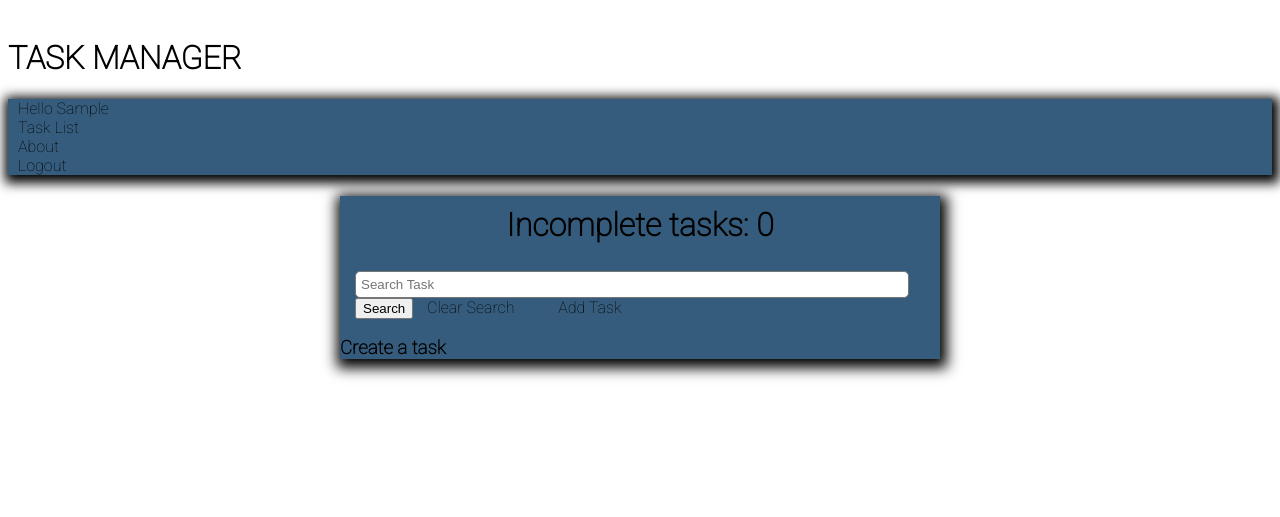
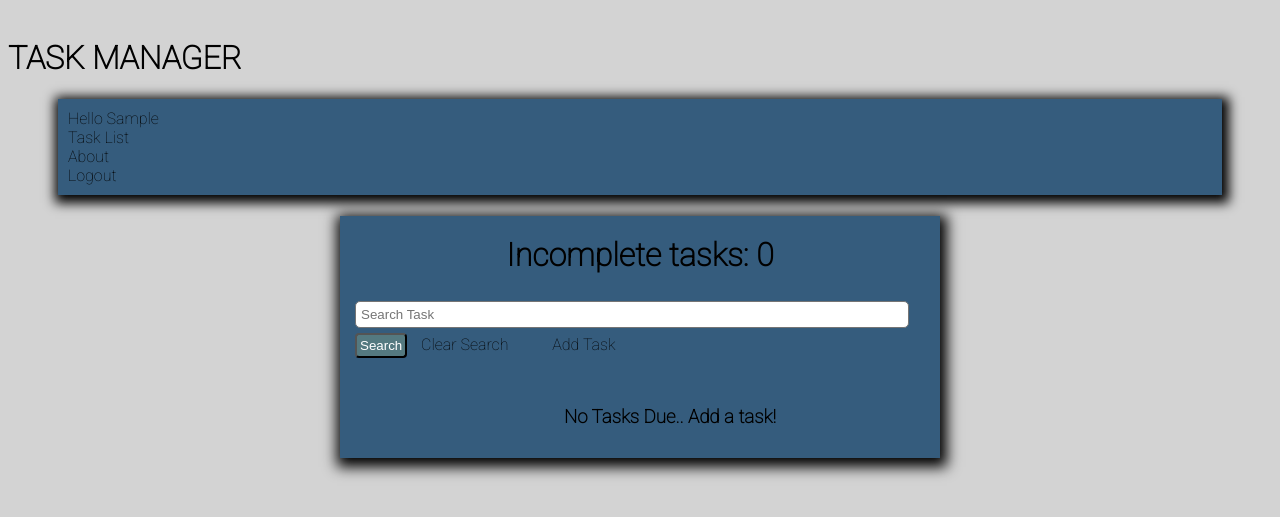
Before and after one commit to Gabrielcruz1/django_taskmanager, a Django app: page /tasks/ in a window 1280 px wide. Shown: the top 517 px of the page. Run offline with Django 4.2, Linux system fonts and the light colour scheme; the visitor is signed in with stand-in values (Sample User, id 1); data that the repository does not hold is empty; some libraries are stand-ins or nearby versions.

Commit message:
Done styling

```diff
--- a/main_app/static/styles/main.css
+++ b/main_app/static/styles/main.css
@@ -1,22 +1,26 @@
 /* GENERAL STYLING */
 body {
-    background: white;
+    background: lightgrey;
     font-family: 'Roboto', sans-serif;
     padding-top: 10px;
 }
+
 a {
     text-decoration: none;
     color: black
 }
+
 a:hover {
     text-decoration: underline;
 }
+
 .container {
-    background-color:  #355C7D ;
+    background-color: #355C7D;
     margin: auto;
     max-width: 600px;
     box-shadow: 2px 4px 13px 5px rgba(0, 0, 0, 8);
 }
+
 input[type=text],
 input[type=password],
 textarea {
@@ -25,99 +29,128 @@ textarea {
     border: 1px solid #757575;
     border-radius: 5px;
 }
+
 /* NAVIGATION BELOW */
 .navigationClass {
     background-color: #355C7D;
-    padding-left: 10px ;
+    padding: 10px;
+    margin: 0px 50px 0px 50px;
     display: grid;
     column-gap: normal;
     box-shadow: 2px 3px 11px 5px rgba(0, 0, 0, 5);
 }
-.navigationLinks {
-    display: flex;
-    justify-content: space-between;
-}
 /* LOGIN PAGE BELOW */
-.logInTitle{
+.logInTitle {
     text-align: center;
     padding: 10px 0px 10px 2px;
 }
- .logInForm{
+
+.logInForm {
     text-align: center;
     padding: 0px 22px 22px 22px;
     margin-left: 55px;
     margin-right: 55px;
 }
+
+.loginButton{
+    padding: 5px;
+    border-radius: 4px;
+    color: white;
+    background-color: #547980;
+}
+
 /* SIGN UP PAGE BELOW */
- .signUpTitle{
+.signUpTitle {
     text-align: center;
     padding: 10px 0px 10px 2px;
 }
- .signUpForm{
+
+.signUpForm {
     padding: 0px 22px 22px 22px;
     margin-left: 55px;
     margin-right: 55px;
 }
 
+/* TASK LIST PAGE BELOW */
+.taskListTitle {
+    text-align: center;
+    padding: 20px 10px 5px 10px;
+}
 
-
-
-
-
-
-
-
-/* TASK LIST PAGE BELOW */
-.taskListTitle{
-    text-align: center;
-    padding: 10px 10px 5px 10px;
-}
-.searchBarDiv{
+.searchBarDiv {
     margin: 15px;
 }
-.clearSearchLink{
+
+.searchButton {
+    padding: 3px;
+    margin-top: 5px;
+    border-radius: 4px;
+    color: white;
+    background-color: #547980;
+}
+
+.clearSearchLink {
     padding-left: 10px;
 }
-.addTaskLink{
-    padding-left: 40px ;
+
+.addTaskLink {
+    padding-left: 40px;
 }
-.tasksDiv{
+
+.tasksDiv {
     border-top: solid black 1px;
     padding-top: 20px;
     padding-bottom: 2px;
     padding-left: 0.5px;
 }
-.completedTask{
+
+.completedTask {
     display: flex;
     justify-content: space-between;
-    padding: 0px 40px 0px 20px;
-    margin: 10px;
+    padding: 0px 55px 0px 20px;
+    margin: 5px;
 }
-.inCompletedTask{
+
+.completedDeleteLink {
+    border: solid black 1px;
+    border-radius: 4px;
+    padding: 5px;
+}
+
+.inCompletedTask {
     display: flex;
     justify-content: space-between;
     padding: 0px 10px 0px 20px;
     margin: 10px;
 }
-.linkClass{
+
+.linkClass {
     border: solid black 1px;
     border-radius: 4px;
     padding: 5px;
+    margin: 5px;
 }
 
+.noTask {
+    text-align: center;
+    padding: 30px;
+    overflow: hidden;
+    white-space: nowrap;
+    animation: typing;
+    animation-duration: 1.5s;
+    animation-timing-function: steps(0, end);
+    animation-fill-mode: forwards;
+}
 
+@keyframes typing {
+    from {
+        width: 30%
+    }
 
-
-
-
-
-
-
-
-
-
-
-
+    to {
+        width: 100%
+    }
+}
 
 /* DETAIL PAGE BELOW */
 .taskDetailDiv {
@@ -126,65 +159,77 @@ textarea {
     margin-top: 100px;
     padding: 35px;
 }
-.detailTags{
-    border: solid black 2px;
-    border-radius: 3px;
+
+.detailTags {
+    border: solid black 1px;
+    border-radius: 4px;
     padding: 5px;
     margin: 5px;
 }
 
-
-
-
-
-
-
-
 /* TASK CREATE PAGE */
-.addTaskTitle{
+.addTaskTitle {
     text-align: center;
     padding-top: 30px;
 }
-.addTaskForm{
+
+.addTaskForm {
     text-align: center;
     padding: 0px 22px 22px 22px;
     margin-left: 55px;
     margin-right: 55px;
 }
-.submitButton{
+
+.submitButton {
+    border-radius: 4px;
+    color: white;
+    background-color: #547980;
     margin: 20px;
 }
+
 /* UPDATE PAGE BELOW */
-.updateTitle{
+.updateTitle {
     text-align: center;
     padding-top: 30px;
 }
-.updateForm{
+
+.updateForm {
     text-align: center;
     padding: 0px 22px 22px 22px;
     margin-left: 55px;
     margin-right: 55px;
 }
+
 /* DELETE PAGE BELOW */
-.deleteTaskTitle{
+.deleteTaskTitle {
     text-align: center;
     padding: 30px;
 }
-.deleteTaskOptions{
+
+.deleteTaskOptions {
     text-align: center;
     padding: 0px 80px 40px 80px;
 }
+.deleteButton{
+    border-radius: 4px;
+    color: white;
+    background-color: #547980;
+}
+
 /* ABOUT PAGE */
-.devName{
+.devName {
     padding-top: 20px;
     text-align: center;
 }
-.aboutPar, .contactMe{
-    font-weight:bolder;
+
+.aboutPar,
+.contactMe {
+    font-weight: bolder;
     padding: 28px;
 }
+
 /* HOME PAGE */
-.homePageClass{
+.homePageClass {
     text-align: center;
     padding: 30px;
 }
--- a/main_app/templates/base.html
+++ b/main_app/templates/base.html
@@ -21,13 +21,11 @@
     {% if user.is_authenticated %}
 
     <div class="navigationClass">
-            Hello {{user| title}}
-            <a href="/tasks/">Task List</a>
-            <a href="/about">About</a>
-            <a href="{% url 'logout' %}">Logout</a>
-        </div>
+        <span class="navGreet"> Hello {{user| title}}</span>
+        <a href="/tasks/">Task List</a>
+        <a href="/about">About</a>
+        <a href="{% url 'logout' %}">Logout</a>
     </div>
-
     {% else %}
     <a href="/about">About</a>
     <a href="{% url 'login' %}">Log In</a>
--- a/main_app/templates/home.html
+++ b/main_app/templates/home.html
@@ -1,4 +1,4 @@
 {% extends 'base.html' %}
 {% block content %}
-<h1 class="homePageClass"> Task Manager Home</h1>
+<h1 class="homePageClass">Task Manager Home</h1>
 {% endblock %}
--- a/main_app/templates/registration/login.html
+++ b/main_app/templates/registration/login.html
@@ -4,7 +4,7 @@
 <div class="logInForm">
 <form method="post" action="{% url 'login' %}">
     {% csrf_token %} {{ form.as_p }}
-    <input type="submit" class="btn" value="login" />
+    <input class="loginButton" type="submit" class="btn" value="login" />
     <input type="hidden" name="next" value="{{ next }}" />
 </form>
 </div>
--- a/main_app/templates/registration/signup.html
+++ b/main_app/templates/registration/signup.html
@@ -4,7 +4,7 @@
 <div class="signUpForm">
 <form method="post" action="{% url 'signup' %}">
     {% csrf_token %} {{ form.as_p }}
-    <input type="submit" value="Sign Up" />
+    <input  class="loginButton" type="submit" value="Sign Up" />
     <input type="hidden" name="next" value="{{ next }}"/>
 </form>
 </div>
--- a/main_app/templates/task_delete_confirmation.html
+++ b/main_app/templates/task_delete_confirmation.html
@@ -5,7 +5,7 @@
     {% csrf_token %}
     <div class="deleteTaskOptions" >
         <a class="" href="{% url 'task_list' %}">Cancel</a>
-        <input type="submit" value="Confirm" />
+        <input class="deleteButton" type="submit" value="Confirm" />
     </div>
 </form>
 {% endblock %}
--- a/main_app/templates/task_list.html
+++ b/main_app/templates/task_list.html
@@ -10,7 +10,7 @@
     <form method="get">
         {{ form|crispy }}
         <input type="text" name="name" title="title" placeholder="Search Task" />
-        <input type="submit" value="Search" />
+        <input class="searchButton" type="submit" value="Search" />
         <a class="clearSearchLink" href="{% url 'task_list' %}">Clear Search</a>
         <a class="addTaskLink" href="{% url 'task_create' %}">Add Task</a>
     </form>
@@ -27,13 +27,13 @@
 </form> -->
 
 <!-- TASK LIST -->
-<!-- <div class="taskListDiv"> -->
+
 {% for task in tasks reversed %}
 <div class="tasksDiv">
     {% if task.complete %}
     <div class="completedTask">
         <s> <a href="{% url 'task_detail' task.pk %}"> {{task.title.title}}</a></s>
-        <a href="{% url 'task_delete' task.pk %}"> Delete </a>
+        <a class="completedDeleteLink" href="{% url 'task_delete' task.pk %}"> Delete </a>
     </div>
     {% else %}
         <div class="inCompletedTask">
@@ -45,7 +45,7 @@
             {% endif %}
         </div>
         {% empty %}
-        <h3 class="noTaskDiv"> Create a task </h3>
+        <h3 class="noTask"> No Tasks Due.. Add a task! </h3>
         {% endfor %}
     {% endblock %}
 </div>
```
Also changed, not shown: main_app/templates/task_detail.html (+4 -4 lines). Lines whose indentation alone changed are shown as unchanged.
